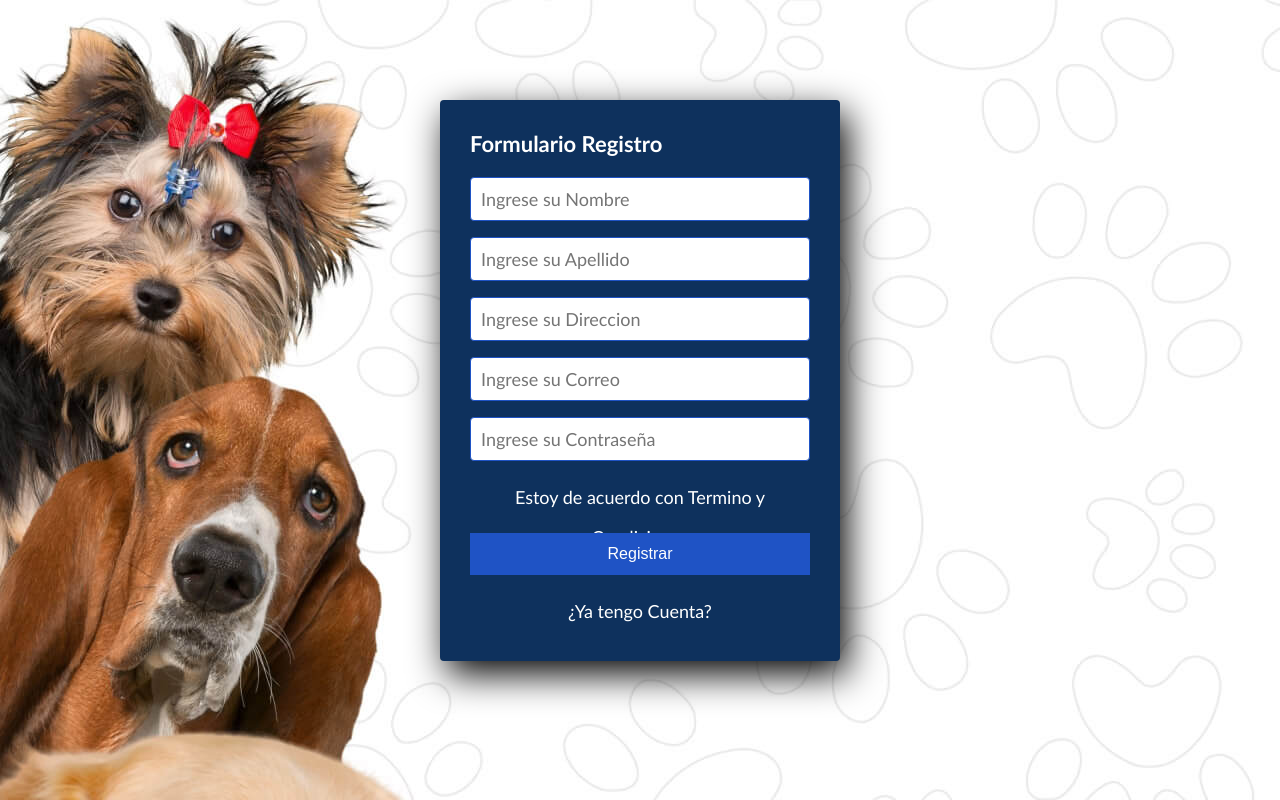
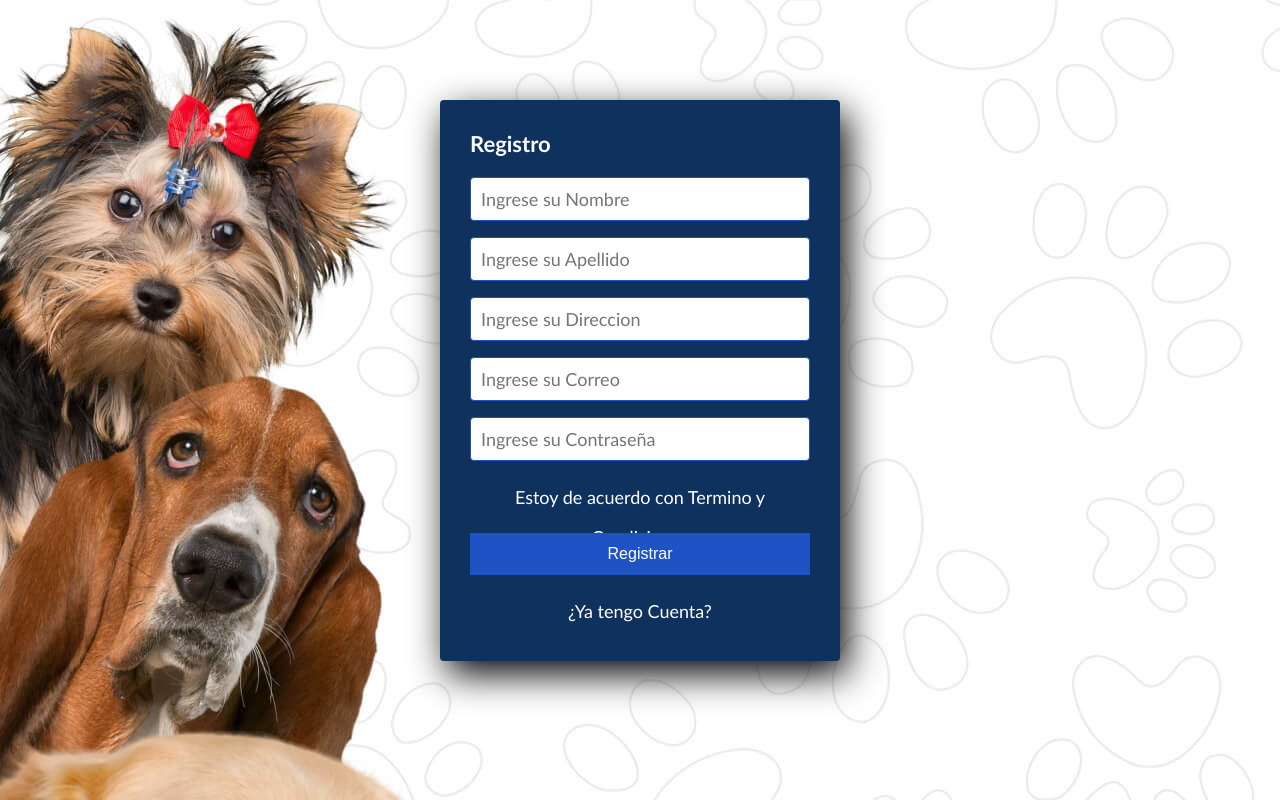
Before and after one commit to CealStreet/Experiencia2_Salazar_Acuna_Gonzalez_006D, a plain HTML site: page formularioregistro.html in a window 1280 px wide. Drawn offline with Linux system fonts and the light colour scheme.

Commit message:
Modificacion de Titulos

```diff
--- a/formularioregistro.html
+++ b/formularioregistro.html
@@ -5,11 +5,11 @@
     <meta name="viewport" content="width=device-with, ">
     <meta http-equiv="X-UA-Compatible" content="ie=edge">
     <link rel="stylesheet" href="/css/registro.css">
-    <title>Formulario Registro</title>
+    <title>Registro</title>
 </head>
 <body>
     <section class="form-register">
-        <h4>Formulario Registro</h4>
+        <h4>Registro</h4>
         <input class="controls" type="text" name="nombres" id="nombres" placeholder="Ingrese su Nombre">
         <input class="controls" type="text" name="apellidos" id="apellidos" placeholder="Ingrese su Apellido">
         <input class="controls" type="text" name="direccion" id="direccion" placeholder="Ingrese su Direccion">
```
Also changed, not shown: login.html (+1 -1 lines).
